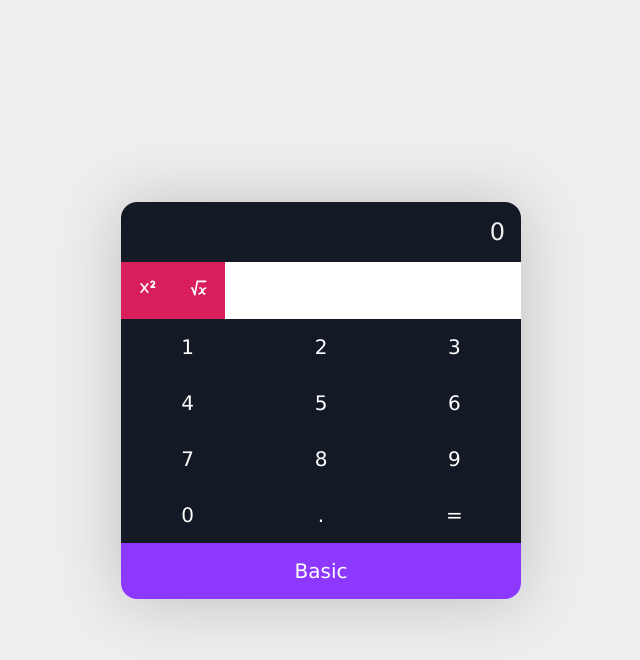
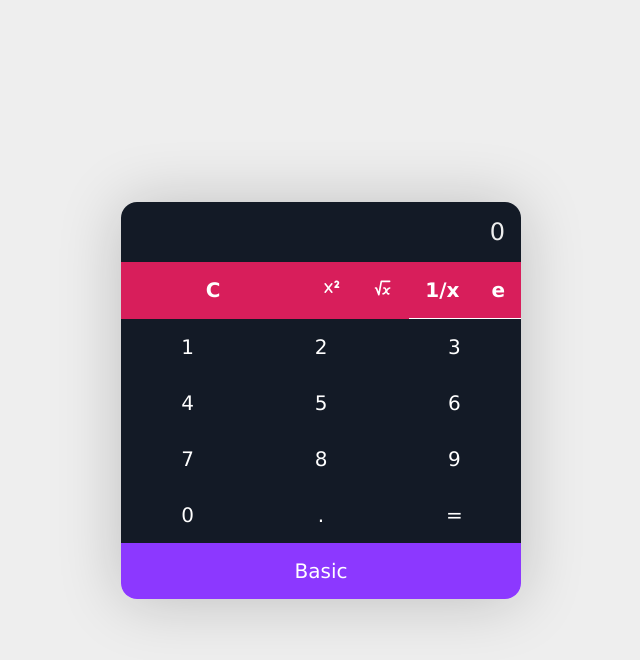
Before and after one commit to Abhishekmeter/calculator, a React (Create React App) app: page / in a window 1280 px wide. Both pictures are taken after a click on the button "Scientific". Shown: the top 660 px of the page, without its empty margins (319-959 px from the left). Built offline with nearby package versions, Linux system fonts and the light colour scheme.

Commit message:
Update SciOperator.js

```diff
--- a/src/components/scientific/SciOperator.js
+++ b/src/components/scientific/SciOperator.js
@@ -1,13 +1,18 @@
 import Square from "./Square";
 import SquareRoot from "./SquareRoot";
+import Reverse from "./Reverse";
 
 import styles from "./SciOperator.module.css";
+import Exponent from "./Exponent";
 
 function SciOperator(props) {
   return (
     <div className={styles.scioperator}>
-      <Square onInput={props.onInput} value="sqr"/>
-      <SquareRoot />
+      <button onClick={() => props.onReset()}>C</button>
+      <Square onInput={props.onSquare} calc={props.calc} />
+      <SquareRoot onInput={props.onSquareRoot} calc={props.calc} />
+      <Reverse onInput={props.onReverse} calc={props.calc} />
+      <Exponent onInput={props.exponent}/>
     </div>
   );
 }
```
